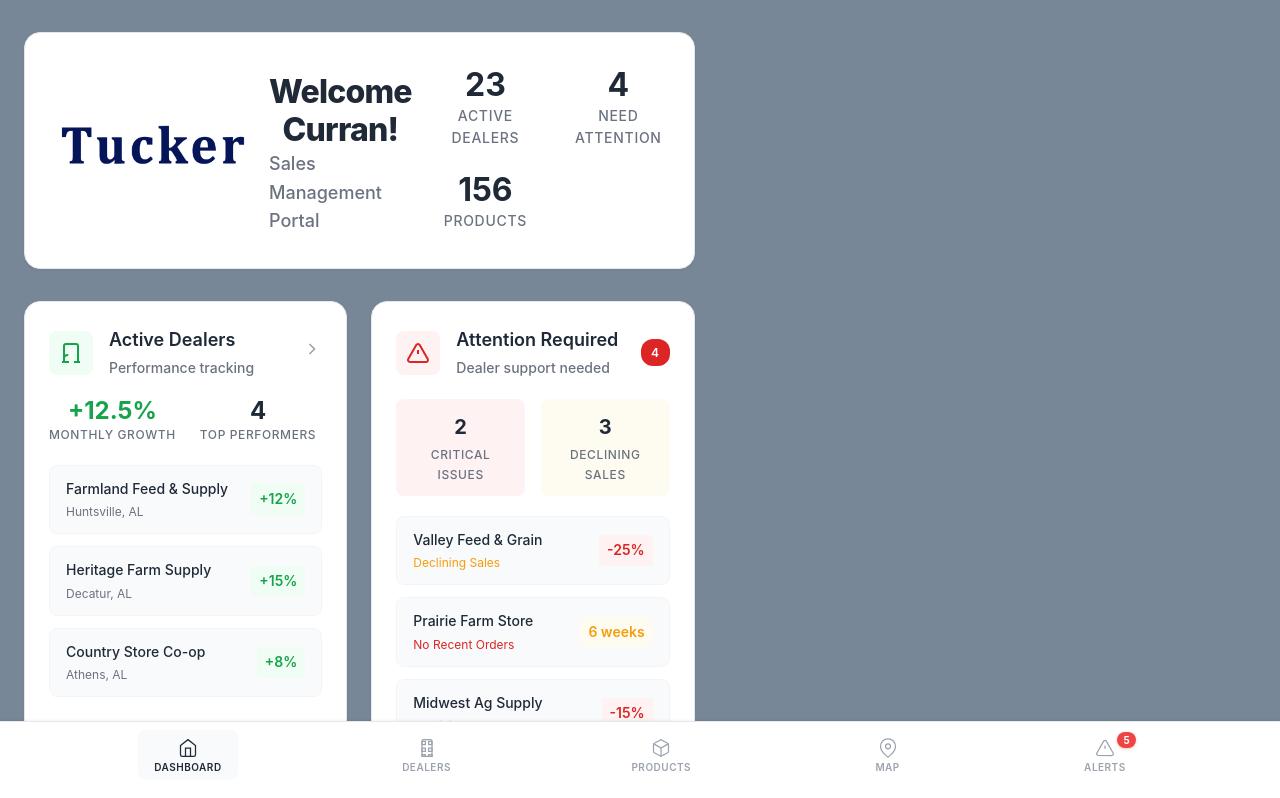
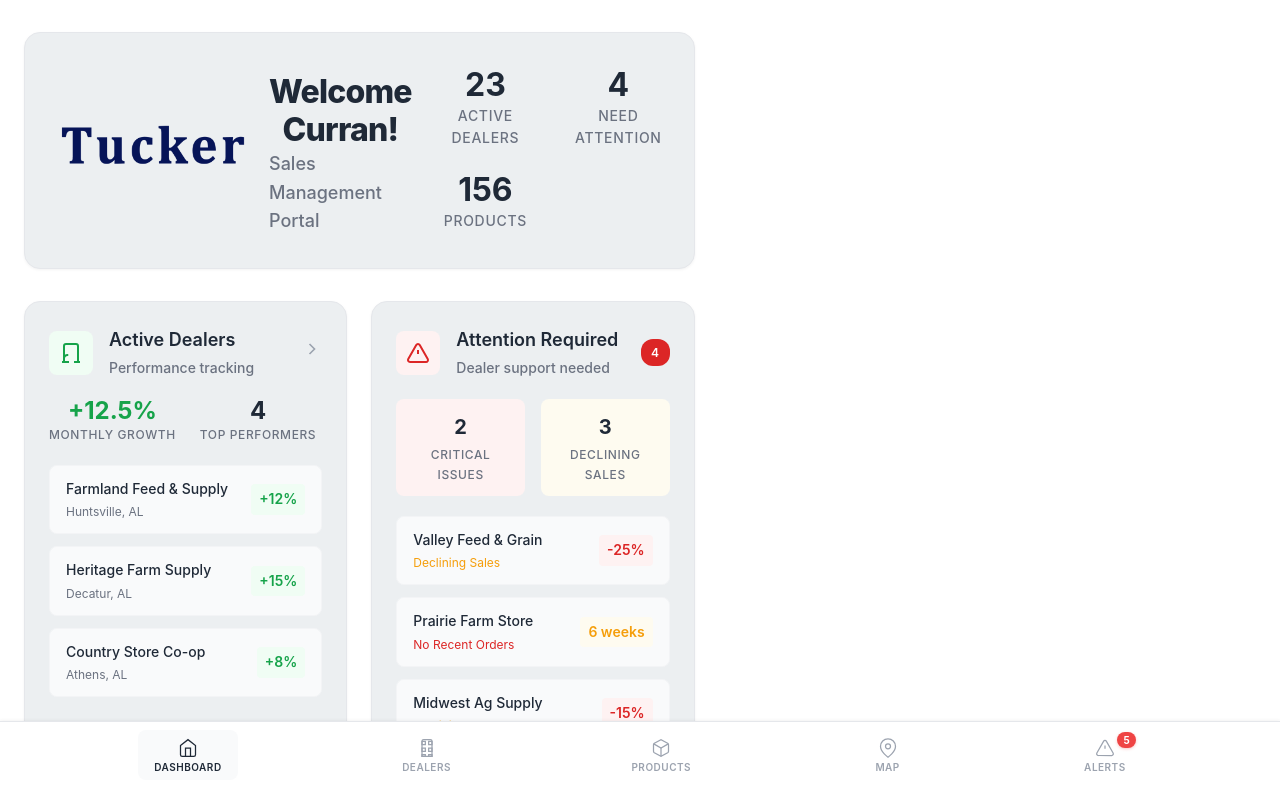
Before and after one commit to tuckermillingllc/sales-app, a Vue app in the folder sales-app-frontend/: page / in a window 1280 px wide. Shown: the top 798 px of the page. Built offline with nearby package versions, Linux system fonts and the light colour scheme.

Commit message:
change colors

```diff
--- a/sales-app-frontend/src/styles/dashboard.css
+++ b/sales-app-frontend/src/styles/dashboard.css
@@ -12,7 +12,7 @@
   --color-text-secondary: #6b7280;
   --color-text-muted: #9ca3af;
 
-  --color-bg-primary: #ffffff;
+  --color-bg-primary: #ECEFF1;
   --color-bg-secondary: #f9fafb;
   --color-bg-muted: #f3f4f6;
 
@@ -35,9 +35,13 @@
   box-sizing: border-box;
 }
 
+:root {
+  --bgcolor: #3D4f62;
+}
+
 html, body {
-  background: #778797 !important;
-  background-color: #778797 !important;
+  background: --bgcolor !important;
+  background-color: --bgcolor !important;
   margin: 0;
   padding: 0;
   width: 100%;
@@ -49,14 +53,14 @@ html, body {
 
 /* Ensure Vue app and other containers don't override background */
 #app, .v-application, .v-application__wrap, .v-main, .v-content {
-  background: #778797 !important;
-  background-color: #778797 !important;
+  background: --bgcolor !important;
+  background-color: --bgcolor !important;
 }
 
 /* Ensure dashboard container also has background */
 .dashboard {
-  background: #778797 !important;
-  background-color: #778797 !important;
+  background: --bgcolor !important;
+  background-color: --bgcolor !important;
 }
 
 /* Base Styles */
```
